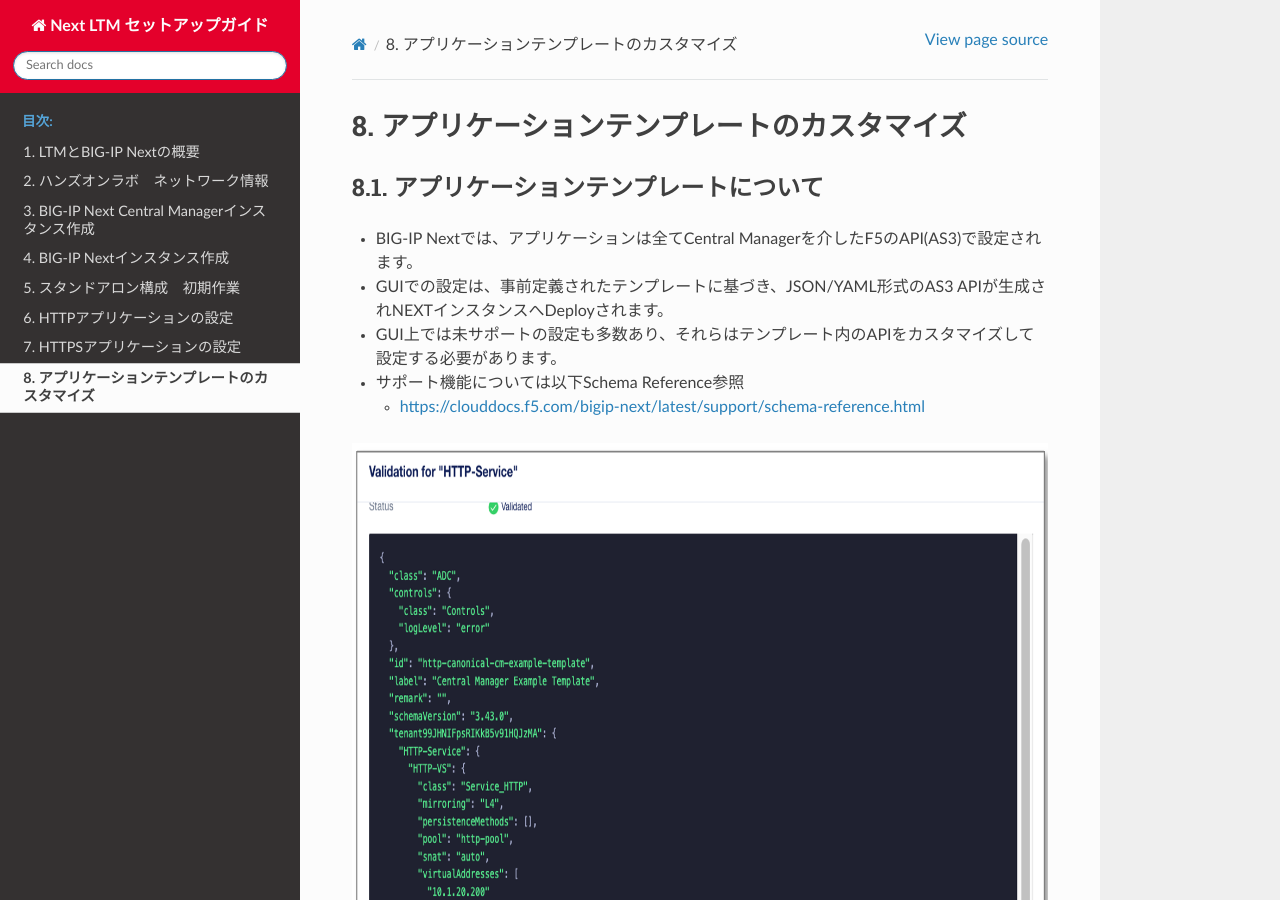
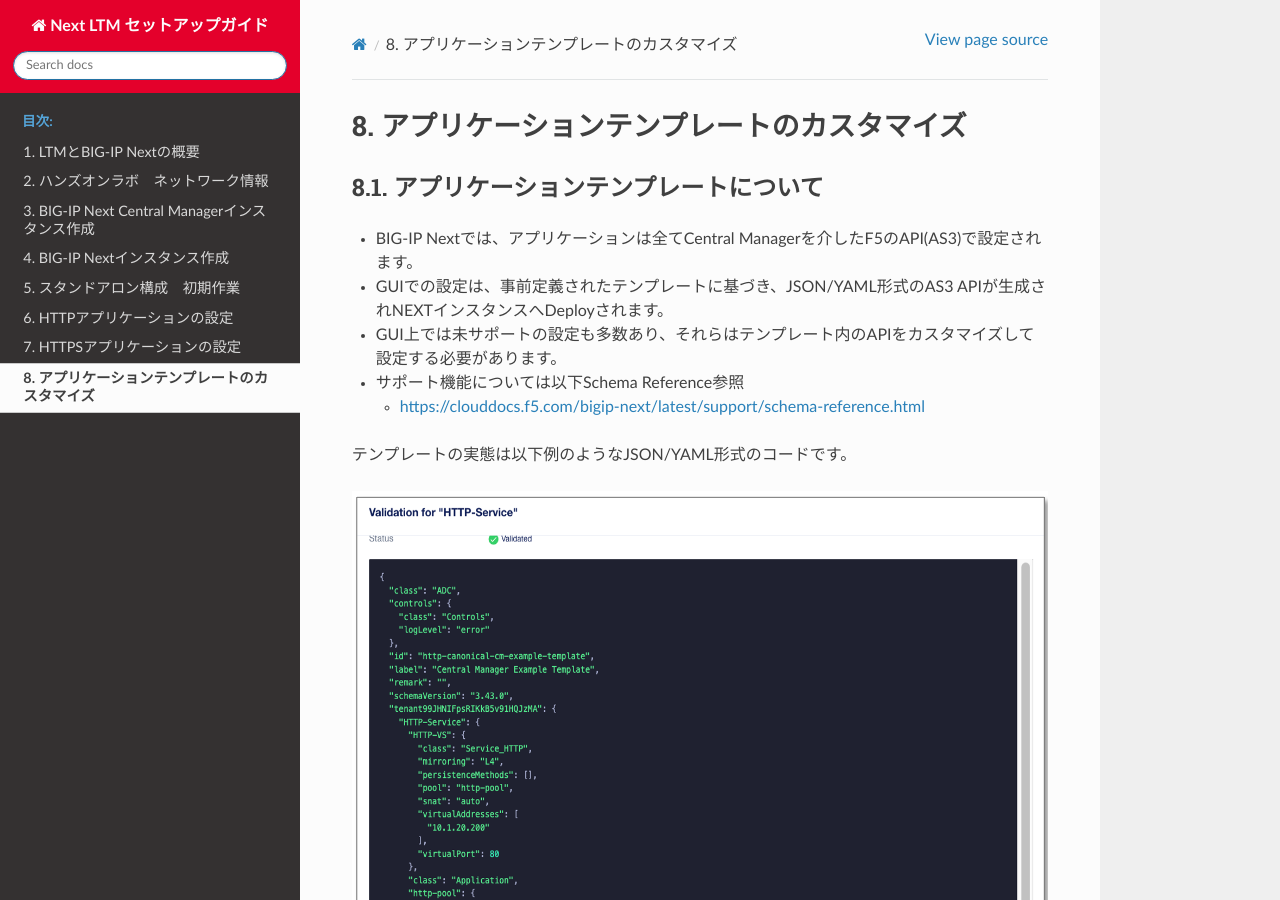
Before and after one commit to BeF5/f5j-easy-setup-next-ltm, a Sphinx documentation site: the page built from docs/content08/content08.rst, in a window 1280 px wide and 900 px high. Built offline with Sphinx 7.4.7 and the Read the Docs theme 2.0.0, drawn with Linux system fonts in a browser that asks for light colours; some of the changed text lies outside the part shown.

Commit message:
Update content08.rst

```diff
--- a/docs/content08/content08.rst
+++ b/docs/content08/content08.rst
@@ -12,8 +12,10 @@
 
   - https://clouddocs.f5.com/bigip-next/latest/support/schema-reference.html
 
+テンプレートの実態は以下例のようなJSON/YAML形式のコードです。
+
 .. figure:: images/c8-1.png
-   :scale: 80%
+   :scale: 60%
    :align: center
 
 
@@ -31,3 +33,5 @@
 
 - デフォルトでは”http”テンプレートのみ存在
 - デフォルトのテンプレートをコピー or 新規に作成
+
+次章より、実際のテンプレートの編集を実施していきます。
```
